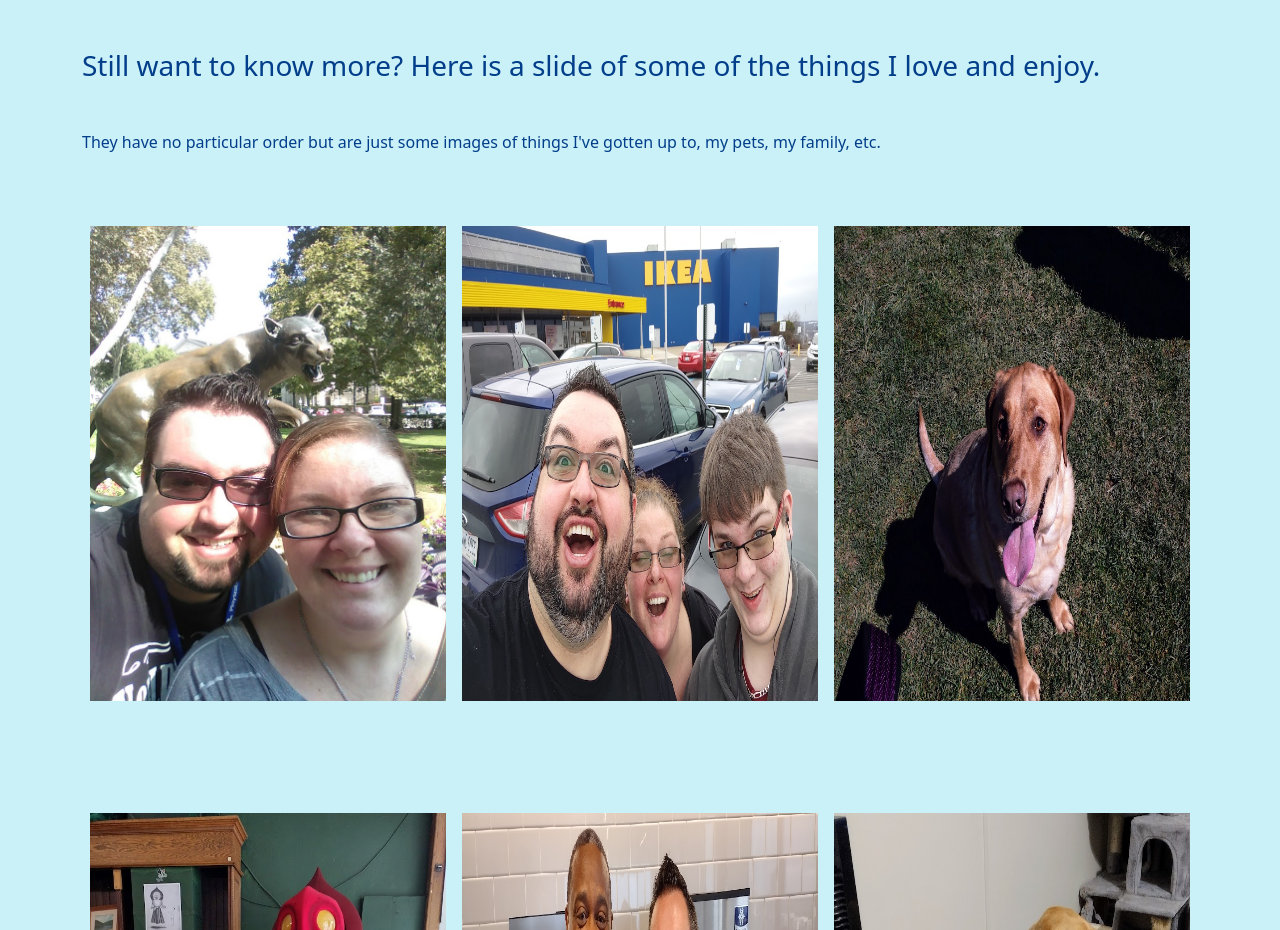
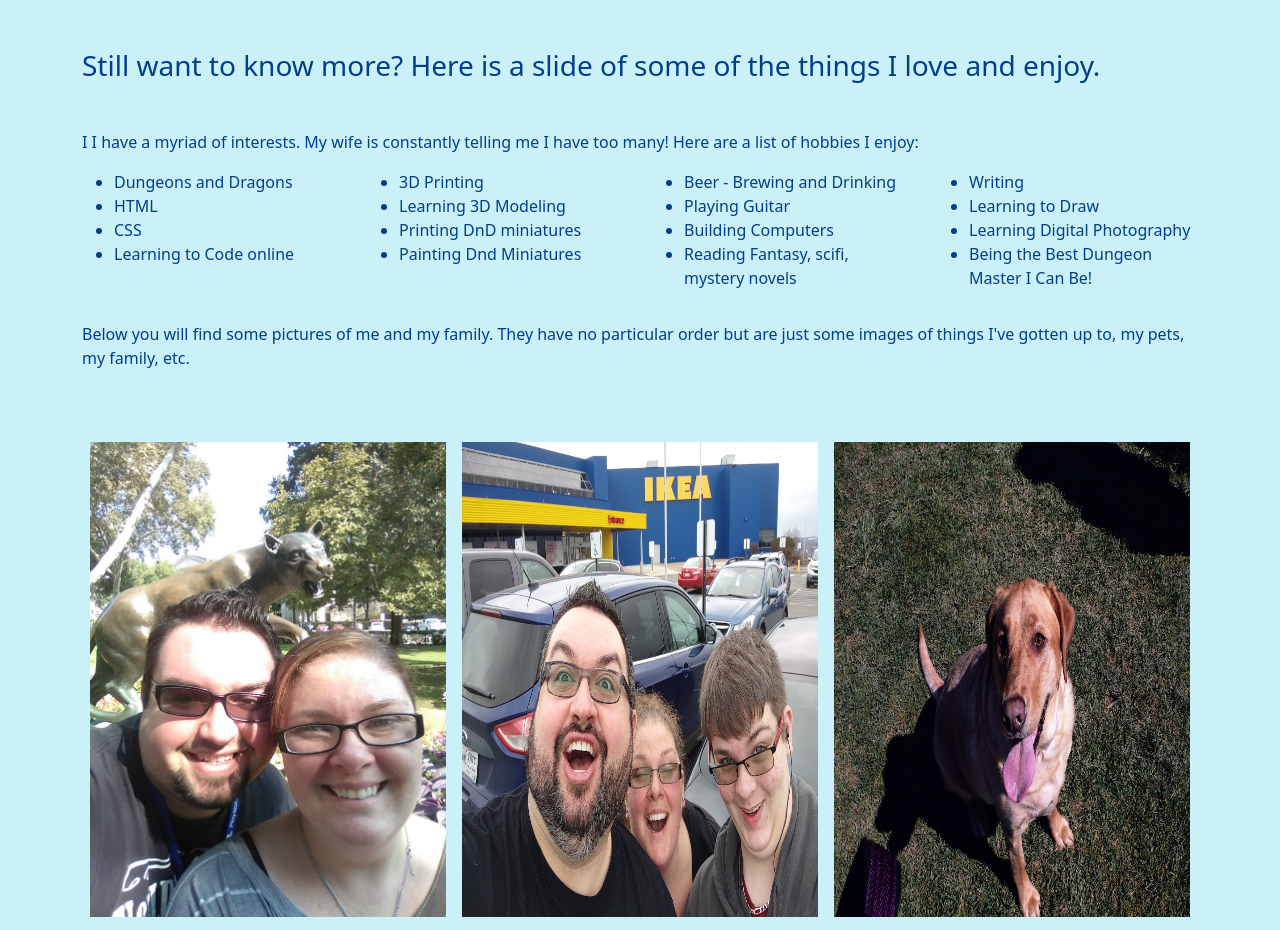
Before and after one commit to ZappBrann1gan58/C-M-Rich-Resume, a plain HTML site: page index.html in a window 1280 px wide. Shown: the part 3780-4710 px from the top of the page. Drawn offline with nearby package versions, Linux system fonts and the light colour scheme.

Commit message:
Updated About me to have hobbies

```diff
--- a/index.html
+++ b/index.html
@@ -312,7 +312,42 @@
         <section id="about">
           <div class="container my-5 py-5">
             <h3 class="my-5">Still want to know more?  Here is a slide of some of the things I love and enjoy.</h3>
-            <p>They have no particular order but are just some images of things I've gotten up to, my pets, my family, etc.</p>
+            <p>I I have a myriad of interests.  My wife is constantly telling me I have too many!  Here are a list of hobbies I enjoy:</p>
+              <div class="row">
+              <div class="col-xxl-3 col-xl-3 col-lg-4 col-md-6 col-sm-12">
+                <ul>
+                  <li>Dungeons and Dragons</li>
+                  <li>HTML</li>
+                  <li>CSS</li>
+                  <li>Learning to Code online</li>
+                </ul>
+              </div>
+              <div class="col-xxl-3 col-xl-3 col-lg-4 col-md-6 col-sm-12">
+                <ul>
+                  <li>3D Printing</li>
+                  <li>Learning 3D Modeling</li>
+                  <li>Printing DnD miniatures</li>
+                  <li>Painting Dnd Miniatures</li>
+                </ul>
+              </div>
+              <div class="col-xxl-3 col-xl-3 col-lg-4 col-md-6 col-sm-12">
+                <ul>
+                  <li>Beer - Brewing and Drinking</li>
+                  <li>Playing Guitar</li>
+                  <li>Building Computers</li>
+                  <li>Reading Fantasy, scifi, mystery novels</li>
+                </ul>
+              </div>
+              <div class="col-xxl-3 col-xl-3 col-lg-4 col-md-6 col-sm-12">
+                <ul>
+                  <li>Writing</li>
+                  <li>Learning to Draw</li>
+                  <li>Learning Digital Photography</li>
+                  <li>Being the Best Dungeon Master I Can Be!</li>
+                </ul>
+              </div>
+            </div>
+            <p class="mt-3">Below you will find some pictures of me and my family. They have no particular order but are just some images of things I've gotten up to, my pets, my family, etc.</p>
               <div class="container">
                 <div class="row py-5">
                   <img class="col-xxl-4 col-xl-4 col-lg-6 col-md-6 col-sm-12 collage" src="./assets/images/KatieNI.jpg" alt="My Wife and I" />
```
